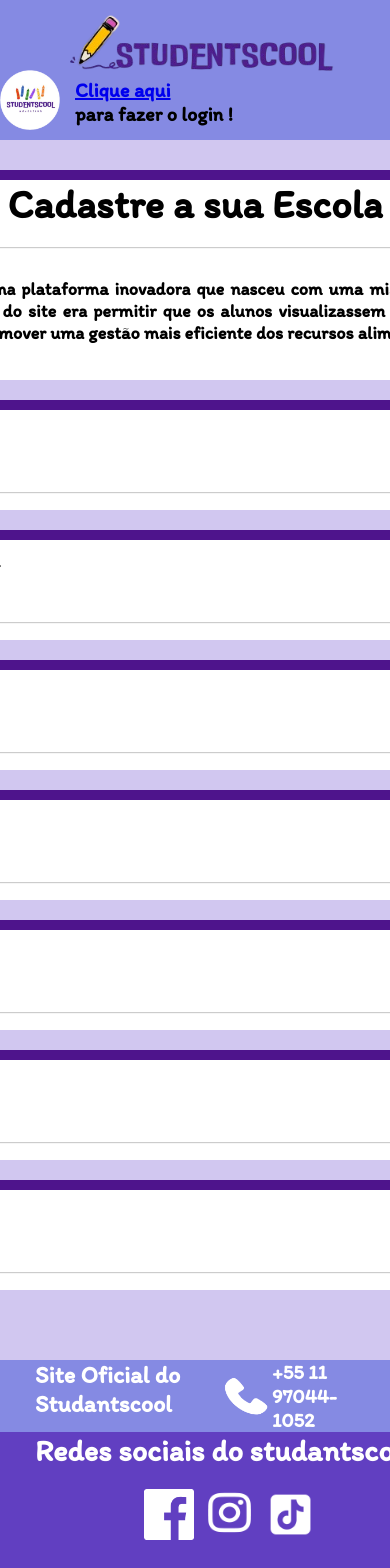
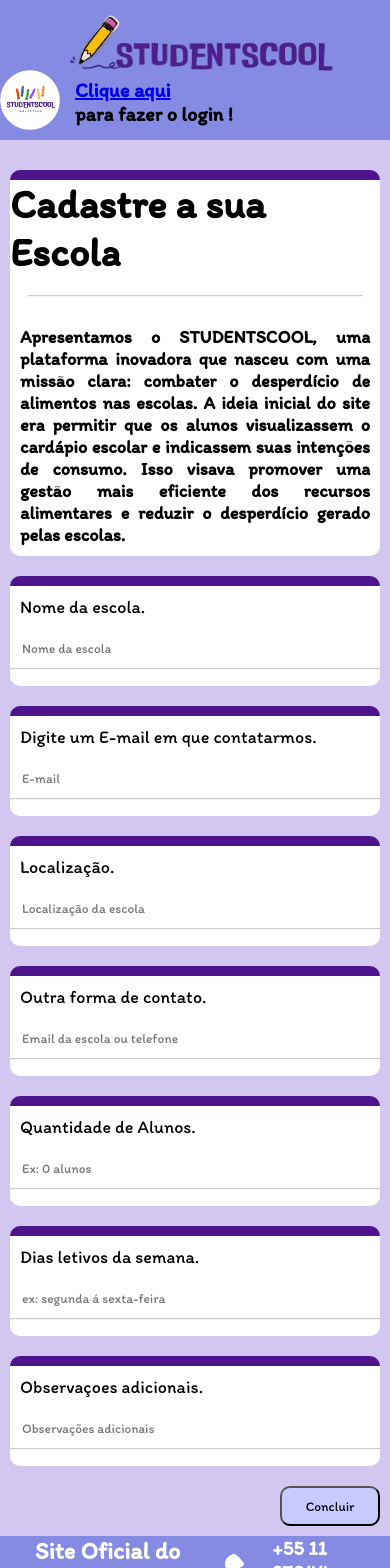
Before and after one commit to matheus-bicarato/StudentsCool, a React (Vite) app in the folder front/: page /Cadastro in a window 390 px wide. Shown: the top 1568 px of the page. Built offline with nearby package versions, Linux system fonts and the light colour scheme.

Commit message:
Cadastro_responsivel

```diff
--- a/front/src/components/styles/Header_simplificado.css
+++ b/front/src/components/styles/Header_simplificado.css
@@ -33,7 +33,7 @@
     transition: color 0.3s ease;
 }
 
-@media (max-width:900px) {
+@media (max-width:700px) {
 
     .Simple_Header{
         flex-direction: column;
--- a/front/src/router/Cadastro.tsx
+++ b/front/src/router/Cadastro.tsx
@@ -1,8 +1,8 @@
 
 import { Link } from 'react-router-dom'
-import './styles/Cadastro.css'
 import Header_simplificado from '../components/Header-simplificado';
 import Footer from '../components/Footer';
+import './styles/Cadastro.css'
 const Cadastro = () => {
 
     return (
--- a/front/src/router/styles/Cadastro.css
+++ b/front/src/router/styles/Cadastro.css
@@ -8,7 +8,7 @@
 
 .main_cadastro {
     background-color: #D1C7F0;
-    height: 100%;
+
     display: flex;
     flex-direction: column;
     /* justify-content: center; */
@@ -23,6 +23,7 @@
     height: 20px;
     border-radius: 20px;
     margin-bottom: -10px;
+
 }
 
 .container_Cadastro {
@@ -73,11 +74,12 @@
 
 .hr_opacity {
     opacity: 50%;
+    width: 100%;
 }
 
 .container_cadastro_button {
     margin-top: 20px;
-    width: 1000px;
+    width: 67%;
     display: flex;
     justify-content: end;
     /* background-color: black; */
@@ -95,7 +97,26 @@
     transform: scale(1.05);
 }
 
-@media (max-width:900) {
+@media (max-width:1050px) {
 
+    .container_Cadastro {
+        width: 100%;
+        height: 100%;
+    }
 
+    .barra_porple {
+        width: 100%;
+    }
+
+    .container_Cadastro_itens {
+        width: 100%;
+    }
+
+    .hr_opacity {
+        width: 100%;
+    }
+
+    .container_cadastro_button {
+        width: 100%;
+    }
 }
```
